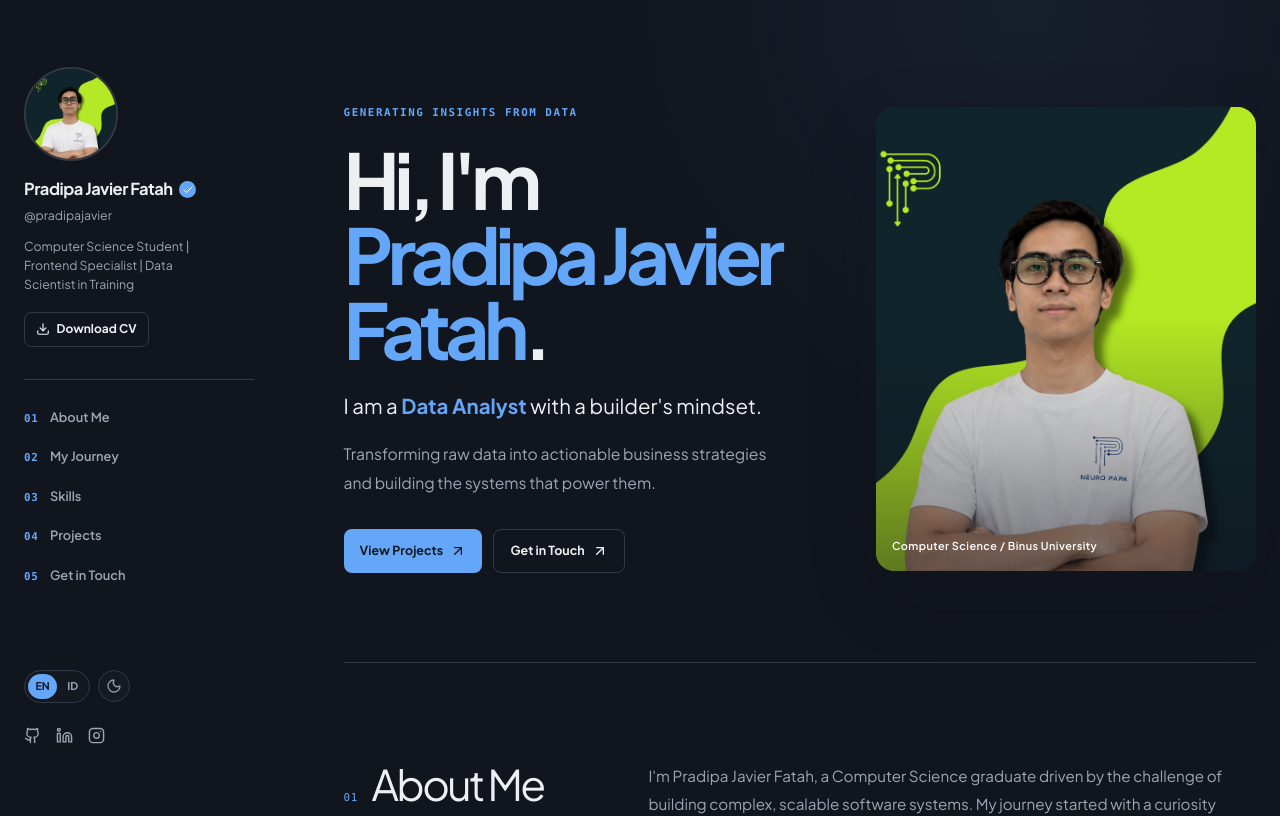
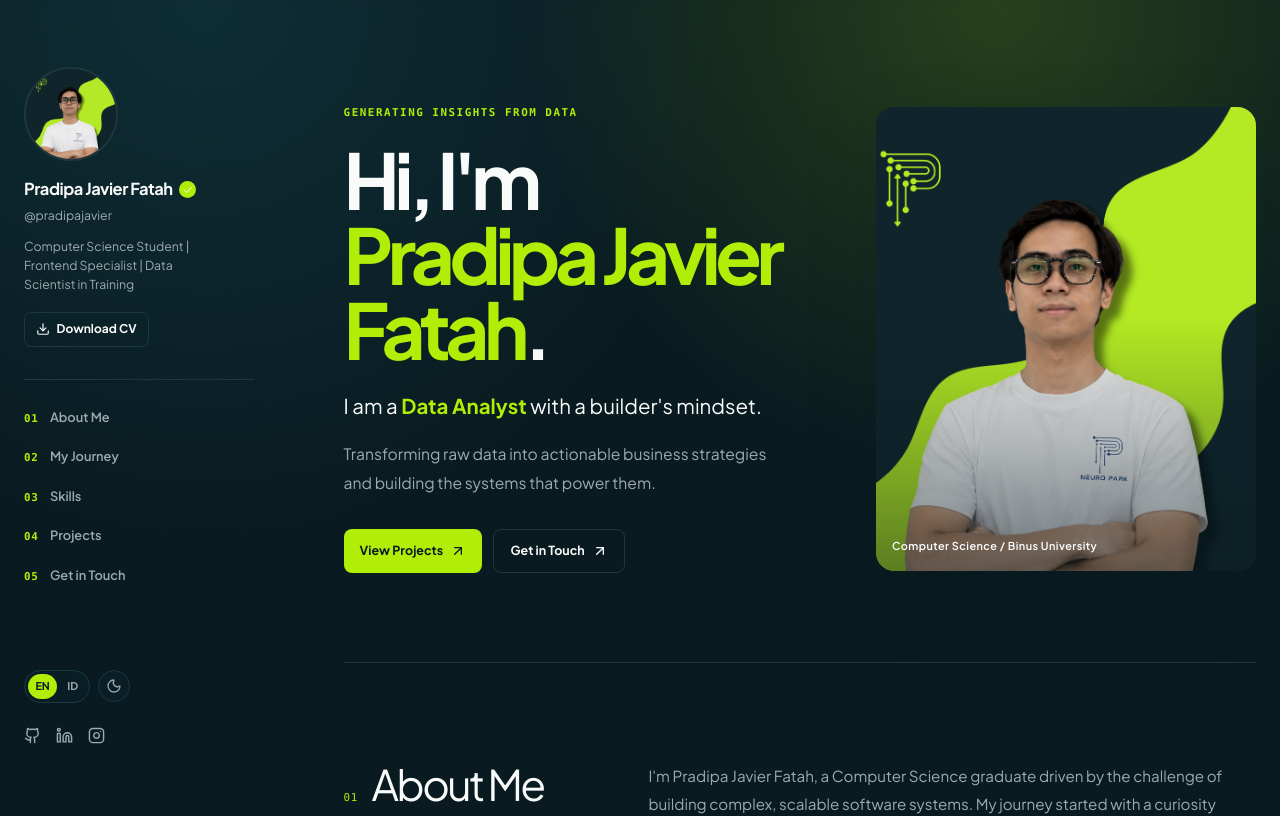
Before and after one commit to PradipaJavierFatah/PradipaPortofolioNextJs, a Next.js app: page / in a window 1280 px wide. Shown: the top 816 px of the page. Built offline with nearby package versions, Linux system fonts and the light colour scheme.

Commit message:
fix: restore teal lime portfolio palette

```diff
--- a/src/app/globals.css
+++ b/src/app/globals.css
@@ -3,49 +3,49 @@
 
 @layer base {
   :root {
-    --background: 220 20% 97%;
-    --foreground: 222 30% 13%;
-    --card: 0 0% 100%;
-    --card-foreground: 222 30% 13%;
-    --popover: 0 0% 100%;
-    --popover-foreground: 222 30% 13%;
-    --primary: 214 79% 53%;
-    --primary-foreground: 0 0% 100%;
-    --secondary: 220 16% 92%;
-    --secondary-foreground: 222 30% 16%;
-    --muted: 220 14% 91%;
-    --muted-foreground: 220 10% 42%;
-    --accent: 214 65% 94%;
-    --accent-foreground: 214 64% 33%;
+    --background: 193 40% 96%;
+    --foreground: 193 58% 8%;
+    --card: 193 30% 99%;
+    --card-foreground: 193 58% 8%;
+    --popover: 193 30% 99%;
+    --popover-foreground: 193 58% 8%;
+    --primary: 76 94% 48%;
+    --primary-foreground: 193 58% 8%;
+    --secondary: 193 30% 92%;
+    --secondary-foreground: 193 50% 12%;
+    --muted: 193 25% 90%;
+    --muted-foreground: 193 20% 40%;
+    --accent: 193 35% 88%;
+    --accent-foreground: 193 58% 10%;
     --destructive: 0 68% 48%;
     --destructive-foreground: 0 0% 100%;
-    --border: 220 14% 86%;
-    --input: 220 14% 86%;
-    --ring: 214 79% 53%;
+    --border: 193 25% 84%;
+    --input: 193 25% 84%;
+    --ring: 76 94% 48%;
     --radius: 0.7rem;
     --font-jakarta: "Plus Jakarta Sans", sans-serif;
   }
 
   .dark {
-    --background: 222 26% 9%;
-    --foreground: 220 18% 94%;
-    --card: 222 23% 13%;
-    --card-foreground: 220 18% 94%;
-    --popover: 222 23% 13%;
-    --popover-foreground: 220 18% 94%;
-    --primary: 213 90% 68%;
-    --primary-foreground: 222 30% 11%;
-    --secondary: 222 19% 17%;
-    --secondary-foreground: 220 18% 94%;
-    --muted: 222 18% 18%;
-    --muted-foreground: 220 12% 66%;
-    --accent: 214 38% 20%;
-    --accent-foreground: 213 88% 76%;
+    --background: 193 58% 8%;
+    --foreground: 193 10% 98%;
+    --card: 193 58% 11%;
+    --card-foreground: 193 10% 98%;
+    --popover: 193 58% 11%;
+    --popover-foreground: 193 10% 98%;
+    --primary: 76 94% 48%;
+    --primary-foreground: 193 58% 8%;
+    --secondary: 193 40% 15%;
+    --secondary-foreground: 193 10% 98%;
+    --muted: 193 40% 15%;
+    --muted-foreground: 193 10% 65%;
+    --accent: 193 40% 20%;
+    --accent-foreground: 193 10% 98%;
     --destructive: 0 58% 40%;
-    --destructive-foreground: 220 18% 94%;
-    --border: 222 16% 24%;
-    --input: 222 16% 24%;
-    --ring: 213 90% 68%;
+    --destructive-foreground: 193 10% 98%;
+    --border: 193 40% 18%;
+    --input: 193 40% 18%;
+    --ring: 76 94% 48%;
   }
 
   * {
@@ -75,8 +75,16 @@
   .portfolio-page {
     min-height: 100dvh;
     background:
-      radial-gradient(circle at 80% 0%, hsl(var(--primary) / 0.07), transparent 28rem),
+      radial-gradient(circle at 78% 0%, hsl(var(--primary) / 0.14), transparent 28rem),
+      radial-gradient(circle at 14% 0%, hsl(193 58% 16% / 0.75), transparent 30rem),
       hsl(var(--background));
+  }
+
+  .dark .portfolio-page {
+    background:
+      radial-gradient(circle at 78% 0%, hsl(var(--primary) / 0.18), transparent 30rem),
+      radial-gradient(circle at 16% 0%, hsl(193 58% 14% / 0.9), transparent 34rem),
+      hsl(193 58% 8%);
   }
 
   .portfolio-layout {
@@ -382,14 +390,14 @@
     overflow: hidden;
     border-radius: 1.15rem;
     background: hsl(var(--muted));
-    box-shadow: 0 24px 70px hsl(222 30% 8% / 0.18);
+    box-shadow: 0 24px 70px hsl(193 58% 8% / 0.18);
   }
 
   .intro-portrait-wrap::after {
     content: "";
     position: absolute;
     inset: 0;
-    background: linear-gradient(180deg, transparent 45%, hsl(222 30% 8% / 0.52));
+    background: linear-gradient(180deg, transparent 45%, hsl(193 58% 8% / 0.52));
     pointer-events: none;
   }
 
@@ -658,7 +666,7 @@
     padding: 0.34rem 0.48rem;
     border-radius: 0.28rem;
     color: white;
-    background: hsl(222 30% 8% / 0.68);
+    background: hsl(193 58% 8% / 0.68);
     font-size: 0.61rem;
     font-weight: 700;
     backdrop-filter: blur(8px);
@@ -816,7 +824,7 @@
     padding: 1.25rem 1rem 1.6rem;
     border-bottom: 1px solid hsl(var(--border));
     background: hsl(var(--background) / 0.97);
-    box-shadow: 0 18px 40px hsl(222 30% 8% / 0.12);
+    box-shadow: 0 18px 40px hsl(193 58% 8% / 0.12);
   }
 
   .portfolio-rail.is-open {
--- a/tailwind.config.ts
+++ b/tailwind.config.ts
@@ -97,7 +97,7 @@ const config: Config = {
             },
             backgroundImage: {
                 "gradient-radial": "radial-gradient(var(--tw-gradient-stops))",
-                "hero-glow": "conic-gradient(from 180deg at 50% 50%, #2a8af6 0deg, #a853ba 180deg, #e92a67 360deg)",
+                "hero-glow": "conic-gradient(from 180deg at 50% 50%, #0c262d 0deg, #afee07 180deg, #0c262d 360deg)",
             },
         },
     },
```
